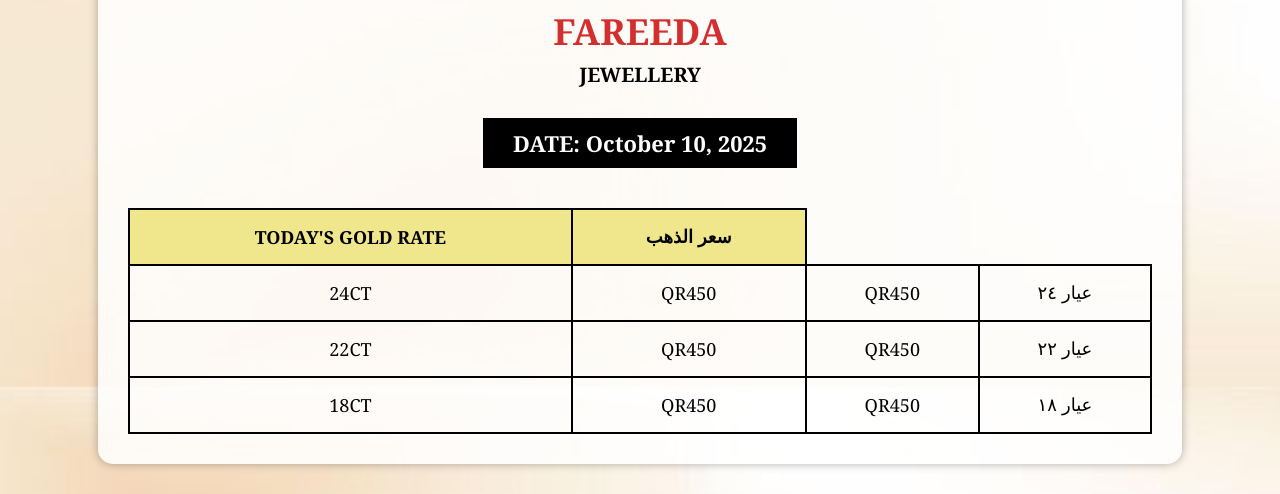
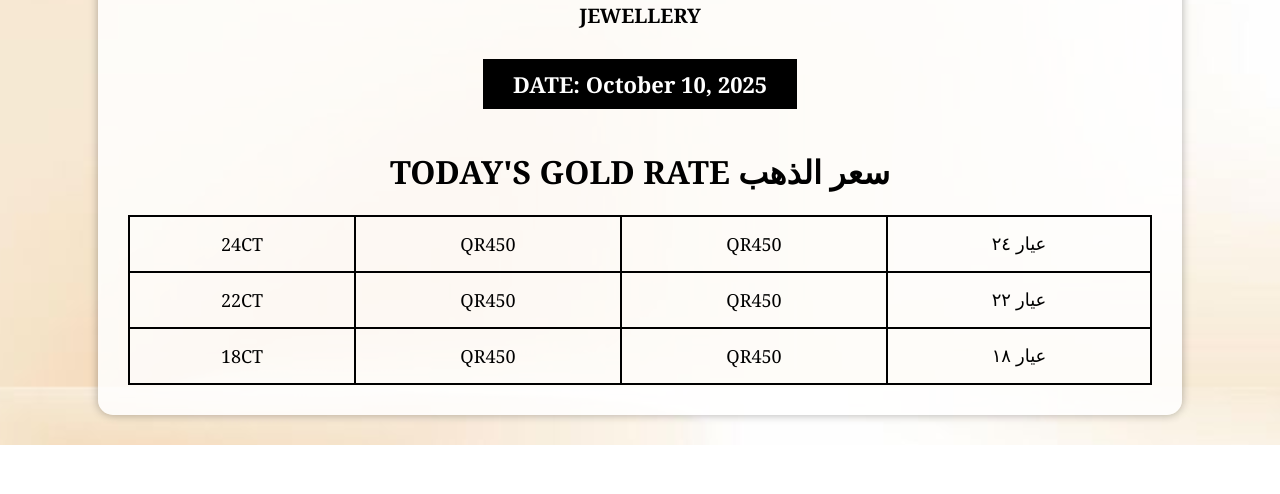
Before and after one commit to josephvargheseollukkaran/fareeda, a plain HTML site: page index.html in a window 1280 px wide. Shown: the part 413-907 px from the top of the page. After the commit the page ends 858 px from the top, so only its background shows below. Drawn offline with Linux system fonts and the light colour scheme.

Commit message:
Update index.html

```diff
--- a/index.html
+++ b/index.html
@@ -85,18 +85,13 @@
   <div class="container">
     <div class="logo">
       <img src="https://josephvargheseollukkaran.github.io/fareeda/image/logo.png" alt="Fareeda Logo"> <!-- Replace with actual logo -->
-      <h1>FAREEDA</h1>
       <h2>JEWELLERY</h2>
     </div>
 
     <div class="date-label">DATE: <span id="todayDate"></span></div>
-
+    <h1>TODAY'S GOLD RATE  سعر الذهب  </h1>
     <table class="gold-table">
-      <tr>
-        <th class="ltr">TODAY'S GOLD RATE</th>
-        <th class="rtl">سعر الذهب</th>
-      </tr>
-      <tr>
+     <tr>
         <td class="ltr">24CT</td>
         <td class="ltr">QR450</td>
         <td class="ltr">QR450</td>
```
